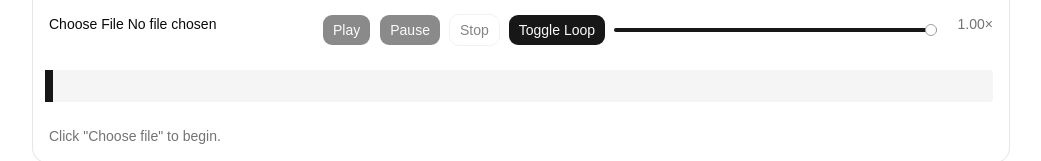
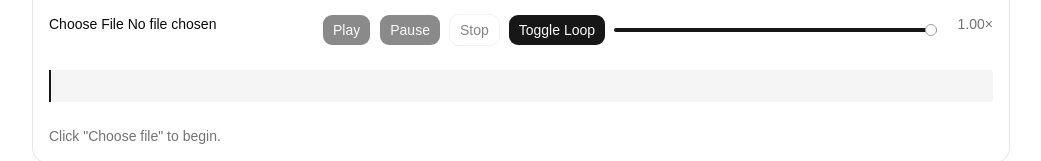
Before and after one commit to bingliscodes/legatto, a React (Vite) app in the folder frontend/: page / in a window 1280 px wide. Shown: the part 213-374 px from the top of the page, without its empty margins (119-1160 px from the left). Built offline with nearby package versions, Linux system fonts and the light colour scheme.

Commit message:
Hide loop boundaries when toggled off

```diff
--- a/frontend/src/components/playhead.tsx
+++ b/frontend/src/components/playhead.tsx
@@ -49,7 +49,11 @@ export default function Playhead({
   }
 
   return (
-    <div className="relative h-8 w-full rounded bg-muted" onClick={handleClick}>
+    <div
+      ref={trackRef}
+      className="relative h-8 w-full rounded bg-muted"
+      onClick={handleClick}
+    >
       {duration > 0 && loop.end > loop.start && (
         <div
           className={cn(
@@ -64,16 +68,20 @@ export default function Playhead({
           }}
         />
       )}
+      {loop.active && (
         <div
           className="absolute top-0 h-full w-2 -translate-x-1/2 bg-primary cursor-grab"
           style={{ left: `${startPct}%` }}
           onMouseDown={startDrag("start")}
         />
+      )}
+      {loop.active && (
         <div
           className="absolute top-0 h-full w-2 -translate-x-1/2 bg-primary cursor-grab"
           style={{ left: `${endPct}%` }}
-        onMouseDown={startDrag("start")}
+          onMouseDown={startDrag("end")}
         />
+      )}
       <div
         className="absolute top-0 h-full w-0.5 bg-primary"
         style={{ left: `${pct}%` }}
```
Lines whose indentation alone changed are shown as unchanged.
